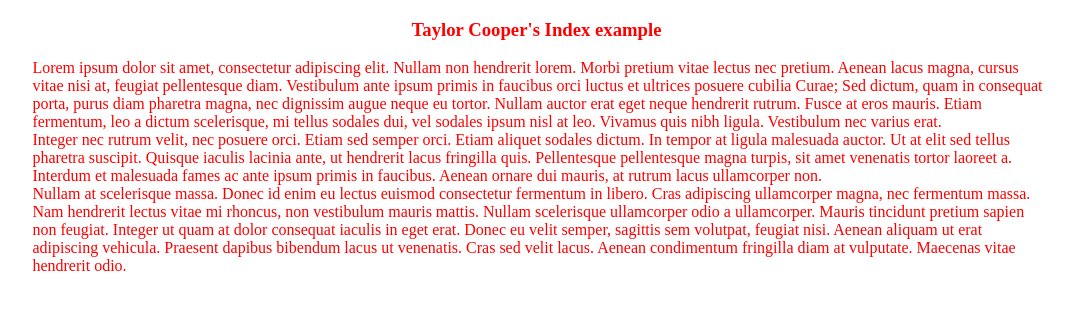
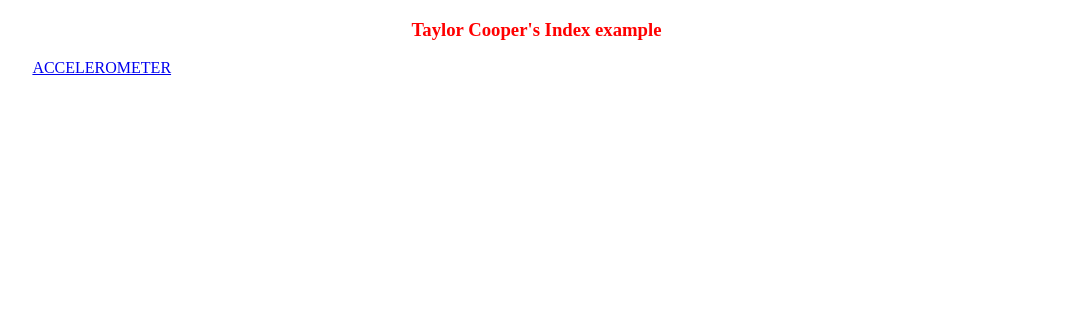
Before and after one commit to taycoopster/Mobile, a plain HTML site: page index.html in a window 1280 px wide. Shown: the whole page, without its empty margins (102-1176 px from the left). Drawn offline with Linux system fonts and the light colour scheme.

Commit message:
INDEX LINK

```diff
--- a/index.html
+++ b/index.html
@@ -16,11 +16,7 @@
 
     <p class="ipsum">
 
-  	  Lorem ipsum dolor sit amet, consectetur adipiscing elit. Nullam non hendrerit lorem. Morbi pretium vitae lectus nec pretium. Aenean 		lacus magna, cursus vitae nisi at, feugiat pellentesque diam. Vestibulum ante ipsum primis in faucibus orci luctus et ultrices posuere cubilia Curae; Sed dictum, quam in consequat porta, purus diam pharetra magna, nec dignissim augue neque eu tortor. Nullam auctor erat eget neque hendrerit rutrum. Fusce at eros mauris. Etiam fermentum, leo a dictum scelerisque, mi tellus sodales dui, vel sodales ipsum nisl at leo. Vivamus quis nibh ligula. Vestibulum nec varius erat.
-<br />
-Integer nec rutrum velit, nec posuere orci. Etiam sed semper orci. Etiam aliquet sodales dictum. In tempor at ligula malesuada auctor. Ut at elit sed tellus pharetra suscipit. Quisque iaculis lacinia ante, ut hendrerit lacus fringilla quis. Pellentesque pellentesque magna turpis, sit amet venenatis tortor laoreet a. Interdum et malesuada fames ac ante ipsum primis in faucibus. Aenean ornare dui mauris, at rutrum lacus ullamcorper non.
-<br />
-Nullam at scelerisque massa. Donec id enim eu lectus euismod consectetur fermentum in libero. Cras adipiscing ullamcorper magna, nec fermentum massa. Nam hendrerit lectus vitae mi rhoncus, non vestibulum mauris mattis. Nullam scelerisque ullamcorper odio a ullamcorper. Mauris tincidunt pretium sapien non feugiat. Integer ut quam at dolor consequat iaculis in eget erat. Donec eu velit semper, sagittis sem volutpat, feugiat nisi. Aenean aliquam ut erat adipiscing vehicula. Praesent dapibus bibendum lacus ut venenatis. Cras sed velit lacus. Aenean condimentum fringilla diam at vulputate. Maecenas vitae hendrerit odio.
+  	  <a href="accelerometer/index.html">ACCELEROMETER</a>
 
 
 
```
